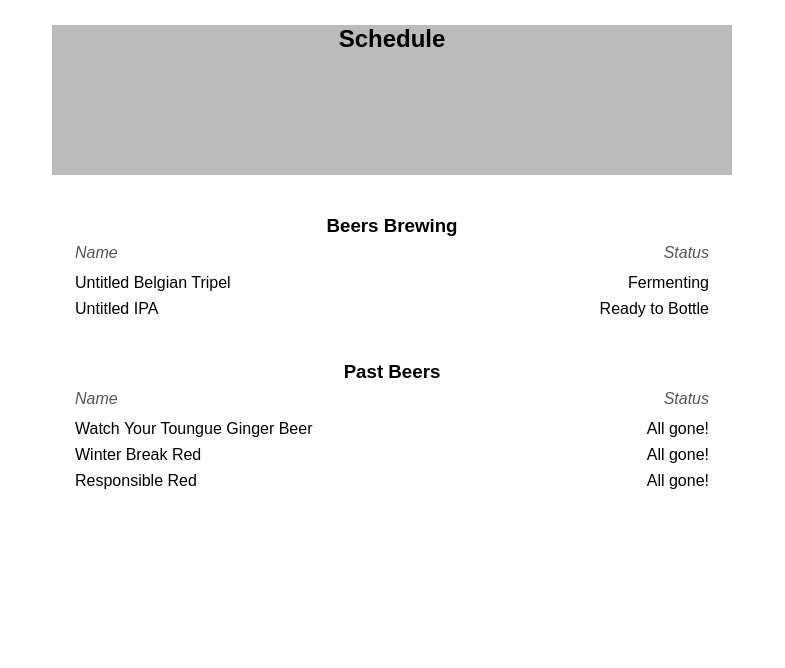
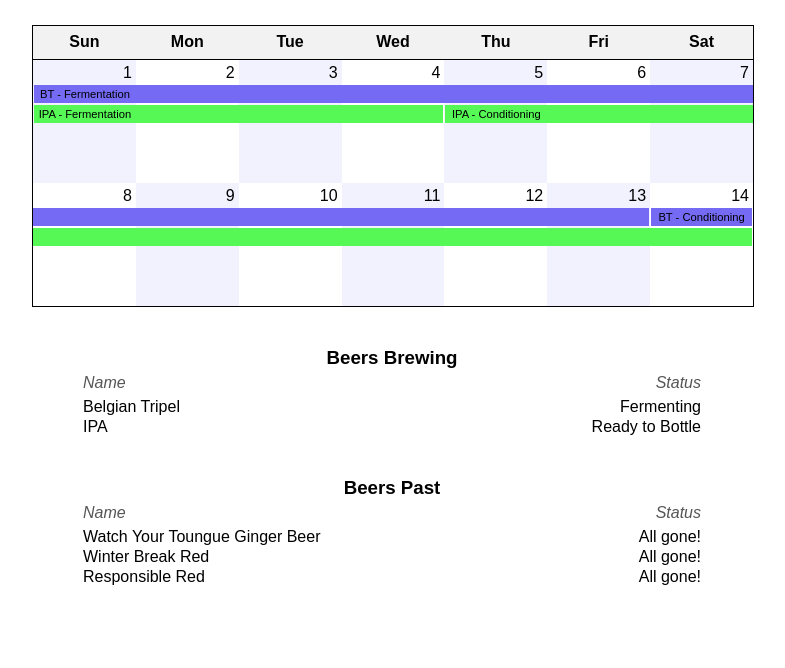
Before and after one commit to boztalay/isthebeerdoneyet.com, a plain HTML site: page index.html in a window 1280 px wide. Shown: the part 132-800 px from the top of the page, without its empty margins (248-1033 px from the left). Drawn offline with Linux system fonts and the light colour scheme.

Commit message:
Made the schedule. The code's a mess and it isn't very well tested, but it's up

```diff
--- a/beers.js
+++ b/beers.js
@@ -1,6 +1,7 @@
 beers = [
   {
-    "name": "Untitled Belgian Tripel",
+    "name": "Belgian Tripel",
+    "shortName": "BT",
     "done": false,
     "state": "Fermenting",
     "steps": [
@@ -22,7 +23,8 @@ beers = [
     ]
   },
   {
-    "name": "Untitled IPA",
+    "name": "IPA",
+    "shortName": "IPA",
     "done": false,
     "state": "Ready to Bottle",
     "steps": [
@@ -55,6 +57,7 @@ beers = [
   },
   {
     "name": "Watch Your Toungue Ginger Beer",
+    "shortName": "GB",
     "done": true,
     "state": "All gone!",
     "steps": [
@@ -82,6 +85,7 @@ beers = [
   },
   {
     "name": "Winter Break Red",
+    "shortName": "WBR",
     "done": true,
     "state": "All gone!",
     "steps": [
@@ -104,6 +108,7 @@ beers = [
   },
   {
     "name": "Responsible Red",
+    "shortName": "RR",
     "done": true,
     "state": "All gone!",
     "steps": [
--- a/index.html
+++ b/index.html
@@ -12,9 +12,41 @@
     <div id="header">
         <h1>Is the beer done yet?</h1>
     </div>
+
     <div id="schedule">
-        <h2>Schedule</h2>
+        <table id="schedule-header-table">
+            <tr>
+                <th class="schedule-header">Sun</th>
+                <th class="schedule-header">Mon</th>
+                <th class="schedule-header">Tue</th>
+                <th class="schedule-header">Wed</th>
+                <th class="schedule-header">Thu</th>
+                <th class="schedule-header">Fri</th>
+                <th class="schedule-header">Sat</th>
+            </tr>
+        </table>
+        <table id="schedule-table">
+            <tr>
+                <td class="schedule-cell blue-gray"></td>
+                <td class="schedule-cell"></td>
+                <td class="schedule-cell blue-gray"></td>
+                <td class="schedule-cell"></td>
+                <td class="schedule-cell blue-gray"></td>
+                <td class="schedule-cell"></td>
+                <td class="schedule-cell blue-gray"></td>
+            </tr>
+            <tr>
+                <td class="schedule-cell"></td>
+                <td class="schedule-cell blue-gray"></td>
+                <td class="schedule-cell"></td>
+                <td class="schedule-cell blue-gray"></td>
+                <td class="schedule-cell"></td>
+                <td class="schedule-cell blue-gray"></td>
+                <td class="schedule-cell"></td>
+            </tr>
+        </table>
     </div>
+
     <div id="current-beers" class="beers-section">
         <h3>Beers Brewing</h3>
         <table id="current-beers-list" class="beers-list">
@@ -24,8 +56,9 @@
             </tr>
         </table>
     </div>
+
     <div id="past-beers" class="beers-section">
-        <h3>Past Beers</h3>
+        <h3>Beers Past</h3>
         <table id="past-beers-list" class="beers-list">
             <tr>
                 <th class="cell-left beer-list-header">Name</th>
--- a/script.js
+++ b/script.js
@@ -1,6 +1,116 @@
 window.onload = displayBeers
 
+beerColors = ["#746af4", "#55f855", "#5bc1f2"]
+
+var startOfThisWeek
+var endOfThisPeriod
+
 function displayBeers() {
+    startOfThisWeek = new Date()
+    startOfThisWeek.setDate(startOfThisWeek.getDate() - startOfThisWeek.getDay())
+    startOfThisWeek.setHours(0, 0, 0, 0)
+
+    endOfThisPeriod = new Date()
+    endOfThisPeriod.setDate(startOfThisWeek.getDate() + 14)
+    endOfThisPeriod.setHours(0, 0, 0, 0)
+
+    fillSchedule()
+    fillBeerLists()
+}
+
+function fillSchedule() {
+    setUpSchedule()
+    sortedBeers = sortBeersByContentInThisTimePeriod()
+    scheduleTable = document.getElementById("schedule-table")
+
+    for(beerIndex in sortedBeers) {
+        beer = sortedBeers[beerIndex]
+
+        for(stepIndex in beer.steps) {
+            step = beer.steps[stepIndex]
+            stepStart = new Date(step.start)
+            stepEnd = new Date(step.end)
+            stepEnd.setDate(stepEnd.getDate() + 1)
+
+            if(step.overlap > 0) {
+                startDay = Math.max(0, (stepStart - startOfThisWeek)) / (1000 * 60 * 60 * 24)
+                for(var i = startDay; i < startDay + step.overlap; i++) {
+                    weekIndex = Math.floor(i / 7.0)
+                    dayIndex = i % 7
+                    cell = scheduleTable.rows[weekIndex].cells[dayIndex]
+
+                    stepDiv = document.createElement("div")
+                    stepDiv.className = "beer-step"
+                    stepDiv.style.backgroundColor = beerColors[beerIndex % beerColors.length]
+
+                    if(i == startDay) {
+                        stepDiv.innerHTML = beer.shortName + " - " + step.name
+                        stepDiv.style.marginLeft = "0px"
+                    } else {
+                        stepDiv.innerHTML = "&nbsp;"
+                    }
+
+                    if(i == startDay + step.overlap - 1) {
+                        stepDiv.style.marginRight = "0px"
+                    }
+
+                    cell.appendChild(stepDiv)
+                }
+            }
+        }
+    }
+}
+
+function setUpSchedule() {
+    scheduleTable = document.getElementById("schedule-table")
+
+    for(var i = 0; i < 2; i++) {
+        row = scheduleTable.rows[i]
+
+        for(var j = 0; j < 7; j++) {
+            cell = row.cells[j]
+            cellDate = startOfThisWeek.getDate() + (i * 7) + j
+
+            lastDayOfMonth = (new Date(startOfThisWeek.getYear(), startOfThisWeek.getMonth() + 1, 0)).getDate()
+            if(cellDate > lastDayOfMonth) {
+                cellDate = cellDate - lastDayOfMonth
+            }
+
+            dateDiv = document.createElement("div")
+            dateDiv.innerHTML = cellDate
+            dateDiv.className = "date-number"
+            cell.appendChild(dateDiv)
+        }
+    }
+}
+
+function sortBeersByContentInThisTimePeriod() {
+    for(beerIndex in beers) {
+        beer = beers[beerIndex]
+        numDays = 0
+
+        for(stepIndex in beer.steps) {
+            step = beer.steps[stepIndex]
+            stepStart = new Date(step.start)
+            stepEnd = new Date(step.end)
+            stepEnd.setDate(stepEnd.getDate() + 1)
+
+            stepOverlapWithPeriodMillis = Math.max(0, Math.min(stepEnd.getTime(), endOfThisPeriod.getTime()) - Math.max(stepStart.getTime(), startOfThisWeek.getTime()))
+            stepOverlapWithPeriod = (stepOverlapWithPeriodMillis / (1000 * 60 * 60 * 24))
+            step.overlap = stepOverlapWithPeriod
+            numDays += stepOverlapWithPeriod
+        }
+
+        beer.overlap = numDays
+    }
+
+    sortedBeers = beers
+    sortedBeers.sort(function(a, b) { return b.overlap - a.overlap })
+
+    return sortedBeers
+}
+
+function fillBeerLists() {
     currentBeersList = document.getElementById("current-beers-list")
     pastBeersList = document.getElementById("past-beers-list")
 
--- a/style.css
+++ b/style.css
@@ -1,56 +1,110 @@
+/* Global */
+
 * {
     margin: 0;
 }
 
 body {
-    max-width: 680px;
+    max-width: 720px;
     margin: 10px auto;
     padding: 10px;
     font-family: sans-serif;
 }
 
+/* Header */
+
 #header {
-    margin-top: 60px;
+    margin-top: 50px;
     text-align: center;
 }
 
+/* Schedule */
+
 #schedule {
     width: 100%;
-    height: 150px;
-    margin-top: 40px;
+    height: 280px;
+    margin-top: 50px;
     text-align: center;
-    background-color: #bbb;
+    border: 1px solid black;
 }
+
+#schedule-header-table {
+    width: 100%;
+    height: 12%;
+    border: 0px;
+    border-collapse: collapse;
+    table-layout: fixed;
+}
+
+.schedule-header {
+    text-align: center;
+    background-color: #f2f2f2;
+    border-bottom: 1px solid black;
+}
+
+#schedule-table {
+    width: 100%;
+    height: 88%;
+    border-collapse: collapse;
+    table-layout: fixed;
+}
+
+.schedule-cell {
+    vertical-align: top;
+    text-align: center;
+}
+
+.date-number {
+    text-align: right;
+    padding: 3px;
+}
+
+.beer-step {
+    font-size: 70%;
+    padding-top: 3px;
+    padding-bottom: 3px;
+    margin-bottom: 2px;
+    margin-left: -1px;
+    margin-right: -1px;
+}
+
+.blue-gray {
+    background-color: #f2f2ff;
+}
+
+/* Beer list */
 
 .beers-section {
     margin-top: 40px;
-    margin-left: 20px;
-    margin-right: 20px;
+    margin-left: 50px;
+    margin-right: 50px;
     text-align: center;
 }
 
 .beers-list {
     width: 100%;
     border: none;
-    border-collapse: collapse:
+    border-collapse: collapse;
 }
+
 .beer-list-header {
+    border: none;
     padding-bottom: 5px;
-    }
-    th {
-        border: none;
     padding-top: 5px;
     font-weight: normal;
     font-style: italic;
     color: #555;
 }
-    td {
+
+.beer-cell {
     border: none;
     padding-top: 5px;
 }
+
 .cell-left {
     text-align: left;
 }
+
 .cell-right {
     text-align: right;
 }
```
Lines whose indentation alone changed are shown as unchanged.
